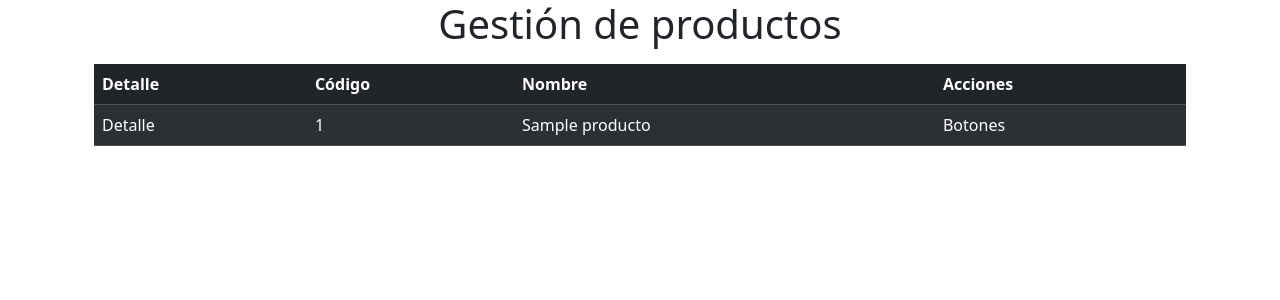
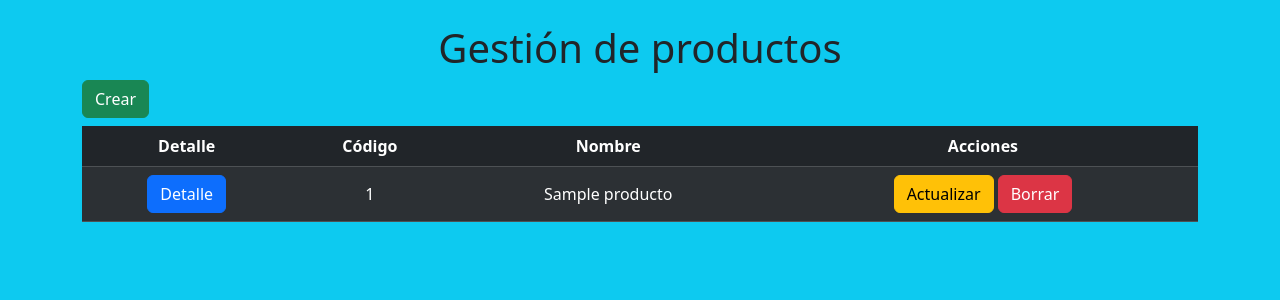
Before and after one commit to duquediazn/DWES, a PHP site: page /listado.php in a window 1280 px wide. Shown: the top 300 px of the page. Run offline with PHP 8.4, Linux system fonts and the light colour scheme; tables that the repository leaves empty or names only in its code hold one stand-in row (values such as "Sample post").

Commit message:
listado.php: OK

```diff
--- a/tarea3/listado.php
+++ b/tarea3/listado.php
@@ -1,7 +1,5 @@
 <?php
     require_once "conexion.php";
-
-    $mensaje="";
 
     $consulta=$conexionProyecto->query("SELECT id, nombre FROM productos");
     $registros = $consulta->fetchAll(PDO::FETCH_ASSOC);
@@ -17,22 +15,19 @@
     <link href="https://cdn.jsdelivr.net/npm/bootstrap@5.3.3/dist/css/bootstrap.min.css" rel="stylesheet" integrity="sha384-QWTKZyjpPEjISv5WaRU9OFeRpok6YctnYmDr5pNlyT2bRjXh0JMhjY6hW+ALEwIH" crossorigin="anonymous">
 
 </head>
-<body>
-    <div class="container">
-    <h1 class="text-center">Gestión de productos</h1>
-    <div class="container">
-        <p>
-            <?php echo $mensaje; ?>
-        </p>
-    </div>
+<body class="bg-info">
+    <h1 class="text-center mt-4">Gestión de productos</h1>
+
     <div class="container container-md">
+        <a class="btn btn-success mb-2" href="crear.php">Crear</a>
+
         <table class="table table-dark table-striped table-hover align-middle">
             <thead>
                 <tr class="table-dark">
-                    <th>Detalle</th>
-                    <th>Código</th>
-                    <th>Nombre</th>
-                    <th>Acciones</th>
+                    <th class="text-center">Detalle</th>
+                    <th class="text-center">Código</th>
+                    <th class="text-center">Nombre</th>
+                    <th class="text-center">Acciones</th>
                 </tr>
             </thead>
             <tbody>
@@ -40,10 +35,16 @@
                     foreach ($registros as $row) {
                         echo '
                         <tr class="table-dark">
-                            <td>Detalle</td>
-                            <td>'.$row["id"].'</td>
-                            <td>'.$row["nombre"].'</td>
-                            <td>Botones</td>
+                            <td class="text-center"><a class="btn btn-primary" href="detalle.php?id='.$row["id"].'">Detalle</a></td>
+                            <td class="text-center">'.$row["id"].'</td>
+                            <td class="text-center">'.$row["nombre"].'</td>
+                            <td class="text-center">
+                                <form action="borrar.php" method="POST">
+                                    <a class="btn btn-warning" href="update.php?id='.$row["id"].'">Actualizar</a>
+                                    <input type="hidden" name="id" value="'.$row["id"].'">
+                                    <input class="btn btn-danger" type="submit" value="Borrar">
+                                </form>
+                            </td>
                         </tr>';
                     }
                 ?>
```
